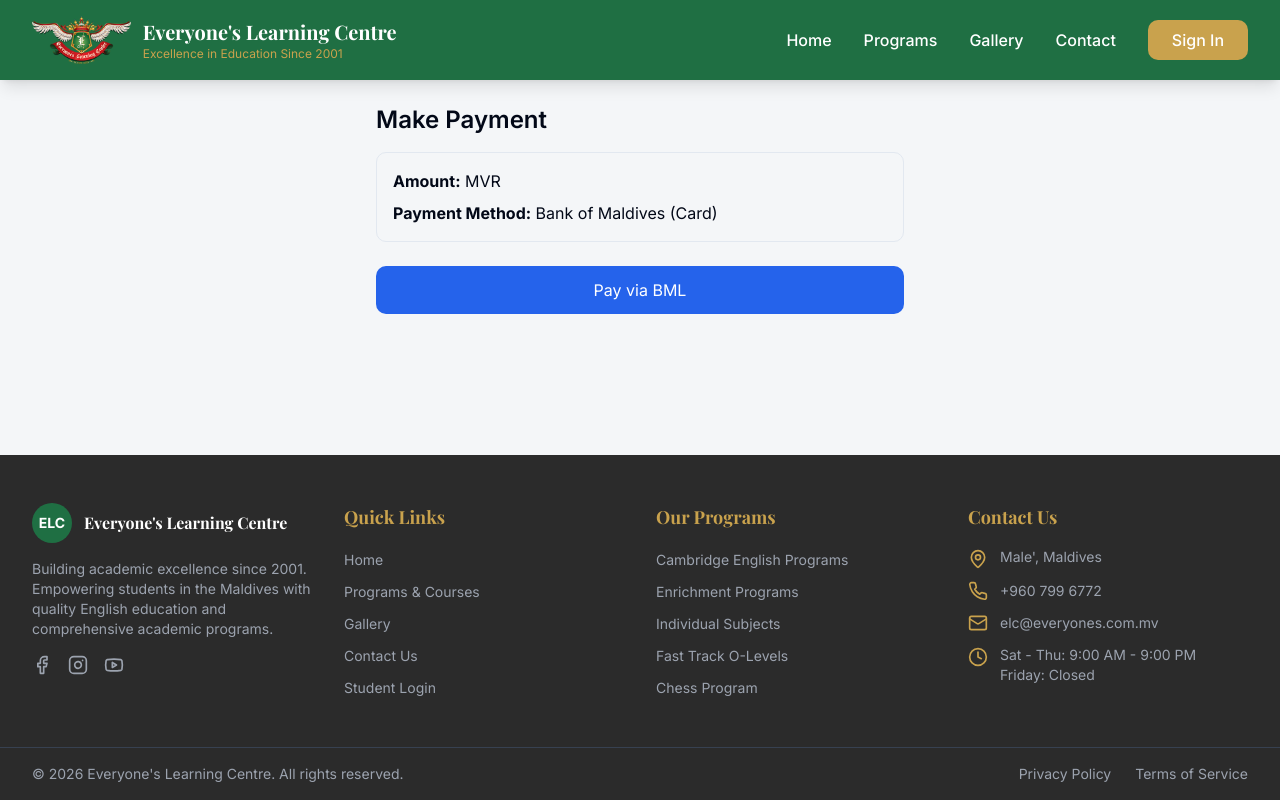
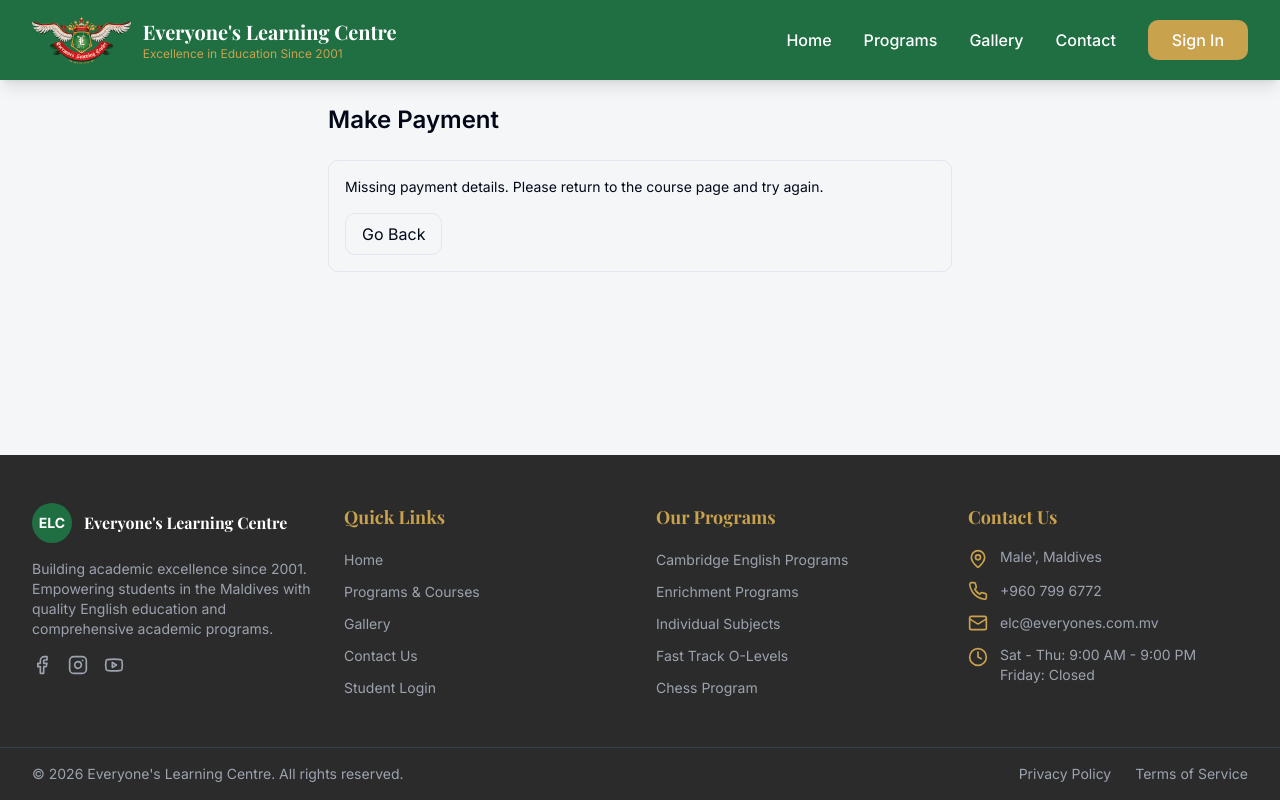
Before and after one commit to amynadil33-hub/ELC, a React (Vite) app: page /make-payment in a window 1280 px wide. Built offline with nearby package versions, Linux system fonts and the light colour scheme.

Commit message:
new file

```diff
--- a/src/pages/MakePayment.tsx
+++ b/src/pages/MakePayment.tsx
@@ -1,37 +1,76 @@
-import { useState } from "react";
-import { useNavigate } from "react-router-dom";
+import React, { useMemo, useState } from "react";
+import { useLocation, useNavigate, useSearchParams } from "react-router-dom";
 import Layout from "@/components/layout/Layout";
 import { supabase } from "@/lib/supabase";
 import { toast } from "sonner";
 
-interface MakePaymentProps {
-  courseId: string;
-  amount: number;
+type PaymentMode = "bml" | "transfer";
+
+// ✅ Change this if your bucket name is different
+const SLIP_BUCKET = "payment_slips";
+
+// Bank details (as per your summary)
+const BANK_NAME = "Bank of Maldives";
+const ACCOUNT_NAME = "Emir X Pvt Ltd";
+const ACCOUNT_NUMBER = "7730000761972";
+
+function toNumberSafe(v: unknown): number | null {
+  const n = typeof v === "number" ? v : Number(v);
+  return Number.isFinite(n) && n > 0 ? n : null;
 }
 
-export default function MakePayment({ courseId, amount }: MakePaymentProps) {
-  const [loading, setLoading] = useState(false);
+export default function MakePayment() {
   const navigate = useNavigate();
+  const location = useLocation();
+  const [searchParams] = useSearchParams();
 
-  const handleBmlPayment = async () => {
-    try {
-      setLoading(true);
+  const [mode, setMode] = useState<PaymentMode>("bml");
+  const [loadingBml, setLoadingBml] = useState(false);
+  const [loadingTransfer, setLoadingTransfer] = useState(false);
 
-      // 🔑 VERY IMPORTANT: get the logged-in session
+  const [slipFile, setSlipFile] = useState<File | null>(null);
+
+  // ✅ Read courseId/amount from either query params OR location.state
+  const { courseId, amount } = useMemo(() => {
+    const qpCourseId = searchParams.get("courseId") || searchParams.get("course_id");
+    const qpAmount = searchParams.get("amount");
+
+    const st: any = location.state || {};
+    const stateCourseId = st.courseId || st.course_id || st.id;
+    const stateAmount = st.amount || st.total_amount || st.totalAmount;
+
+    const finalCourseId = qpCourseId || stateCourseId || "";
+    const finalAmount = toNumberSafe(qpAmount ?? stateAmount);
+
+    return { courseId: finalCourseId, amount: finalAmount };
+  }, [location.state, searchParams]);
+
+  const requireSession = async () => {
     const {
       data: { session },
-        error: sessionError,
+      error,
     } = await supabase.auth.getSession();
 
-      if (sessionError || !session) {
-        toast.error("You must be logged in to continue");
+    if (error || !session) return null;
+    return session;
+  };
+
+  const handleBmlPay = async () => {
+    if (!courseId || !amount) {
+      toast.error("Missing course or amount. Please go back and try again.");
       return;
     }
 
-      // 🚀 Call Edge Function WITH Authorization header
-      const { data, error } = await supabase.functions.invoke(
-        "initiate-bml-payment-v2",
-        {
+    setLoadingBml(true);
+    try {
+      const session = await requireSession();
+      if (!session) {
+        toast.error("Please log in again.");
+        return;
+      }
+
+      // 🔑 CRITICAL: forward JWT explicitly
+      const { data, error } = await supabase.functions.invoke("initiate-bml-payment-v2", {
         headers: {
           Authorization: `Bearer ${session.access_token}`,
         },
@@ -39,52 +78,268 @@
           courseId,
           amount,
         },
-        }
-      );
+      });
 
       if (error) {
         console.error("BML start failed:", error);
-        toast.error("Failed to start BML payment");
+        toast.error("Failed to start BML payment.");
         return;
       }
 
       if (!data?.paymentUrl) {
-        console.error("Invalid BML response:", data);
-        toast.error("Invalid payment response from BML");
+        console.error("BML response missing paymentUrl:", data);
+        toast.error("BML did not return a payment URL.");
         return;
       }
 
-      // ✅ REDIRECT USER TO BML CARD PAGE
+      // ✅ Redirect to BML hosted card page
       window.location.href = data.paymentUrl;
-    } catch (err) {
-      console.error("Unexpected error:", err);
-      toast.error("Something went wrong");
+    } catch (e) {
+      console.error(e);
+      toast.error("Unexpected error starting BML payment.");
     } finally {
-      setLoading(false);
+      setLoadingBml(false);
+    }
+  };
+
+  const validateSlip = (file: File) => {
+    const allowed = ["image/jpeg", "image/png", "application/pdf"];
+    if (!allowed.includes(file.type)) return "Slip must be JPG, PNG, or PDF.";
+    const maxMb = 8;
+    if (file.size > maxMb * 1024 * 1024) return `Slip must be under ${maxMb}MB.`;
+    return null;
+  };
+
+  const handleTransferSubmit = async () => {
+    if (!courseId || !amount) {
+      toast.error("Missing course or amount. Please go back and try again.");
+      return;
+    }
+    if (!slipFile) {
+      toast.error("Please upload your transfer slip.");
+      return;
+    }
+
+    const slipErr = validateSlip(slipFile);
+    if (slipErr) {
+      toast.error(slipErr);
+      return;
+    }
+
+    setLoadingTransfer(true);
+    try {
+      const session = await requireSession();
+      if (!session) {
+        toast.error("Please log in again.");
+        return;
+      }
+
+      // 1) Create payment row first (so we have an ID)
+      const { data: payment, error: insertErr } = await supabase
+        .from("payments")
+        .insert({
+          user_id: session.user.id,
+          course_id: courseId,
+          total_amount: amount,
+          currency: "MVR",
+          status: "pending", // admin will verify later
+        })
+        .select("id")
+        .single();
+
+      if (insertErr || !payment?.id) {
+        console.error("Failed to create payment:", insertErr);
+        toast.error("Failed to create payment record.");
+        return;
+      }
+
+      const paymentId = payment.id as string;
+
+      // 2) Upload slip to storage
+      const ext = slipFile.name.split(".").pop() || "file";
+      const safeName = slipFile.name.replace(/[^\w.\-]+/g, "_");
+      const path = `slips/${session.user.id}/${paymentId}/${Date.now()}-${safeName}`;
+
+      const { error: uploadErr } = await supabase.storage
+        .from(SLIP_BUCKET)
+        .upload(path, slipFile, {
+          cacheControl: "3600",
+          upsert: false,
+          contentType: slipFile.type,
+        });
+
+      if (uploadErr) {
+        console.error("Slip upload failed:", uploadErr);
+
+        // Keep the payment row, but inform user
+        toast.error("Slip upload failed. Please try again.");
+        return;
+      }
+
+      // 3) Store slip path/url into the payment row (best effort)
+      // NOTE: If your column name differs, change it here.
+      const publicUrl = supabase.storage.from(SLIP_BUCKET).getPublicUrl(path).data.publicUrl;
+
+      // Try updating a couple of likely column names without breaking the flow
+      const tryUpdates = [
+        { slip_url: publicUrl, slip_path: path },
+        { slip_url: publicUrl },
+        { slip_path: path },
+      ];
+
+      let updated = false;
+      for (const payload of tryUpdates) {
+        const { error: updErr } = await supabase.from("payments").update(payload).eq("id", paymentId);
+        if (!updErr) {
+          updated = true;
+          break;
+        }
+      }
+
+      if (!updated) {
+        // Not fatal — admin can still match by paymentId, file exists in bucket
+        console.warn("Could not update payment with slip link (check column names).");
+      }
+
+      toast.success("Slip submitted. Payment pending verification.");
+
+      // Send user to success page (same page used by BML return)
+      navigate(`/payment/success?mode=transfer&paymentId=${encodeURIComponent(paymentId)}`);
+    } catch (e) {
+      console.error(e);
+      toast.error("Unexpected error submitting transfer payment.");
+    } finally {
+      setLoadingTransfer(false);
     }
   };
 
   return (
     <Layout>
-      <div className="max-w-xl mx-auto p-6">
-        <h1 className="text-2xl font-semibold mb-4">Make Payment</h1>
+      <div className="max-w-2xl mx-auto p-6">
+        <h1 className="text-2xl font-semibold mb-6">Make Payment</h1>
 
+        {!courseId || !amount ? (
+          <div className="border rounded-lg p-4">
+            <p className="text-sm">
+              Missing payment details. Please return to the course page and try again.
+            </p>
+            <button
+              type="button"
+              className="mt-4 px-4 py-2 rounded-lg border"
+              onClick={() => navigate(-1)}
+            >
+              Go Back
+            </button>
+          </div>
+        ) : (
+          <>
+            {/* Mode selector */}
+            <div className="flex gap-2 mb-6">
+              <button
+                type="button"
+                onClick={() => setMode("bml")}
+                className={`px-4 py-2 rounded-lg border ${
+                  mode === "bml" ? "bg-black text-white" : ""
+                }`}
+              >
+                BML Gateway
+              </button>
+
+              <button
+                type="button"
+                onClick={() => setMode("transfer")}
+                className={`px-4 py-2 rounded-lg border ${
+                  mode === "transfer" ? "bg-black text-white" : ""
+                }`}
+              >
+                Manual Bank Transfer
+              </button>
+            </div>
+
+            {/* Summary */}
             <div className="border rounded-lg p-4 mb-6">
-          <p className="mb-2">
-            <strong>Amount:</strong> MVR {amount}
+              <div className="flex justify-between text-sm">
+                <span>Amount</span>
+                <span className="font-semibold">MVR {amount}</span>
+              </div>
+              <div className="flex justify-between text-sm mt-2">
+                <span>Course ID</span>
+                <span className="font-mono text-xs">{courseId}</span>
+              </div>
+            </div>
+
+            {/* BML */}
+            {mode === "bml" && (
+              <div className="border rounded-lg p-5">
+                <h2 className="text-lg font-semibold mb-2">Pay via BML (Card)</h2>
+                <p className="text-sm mb-4">
+                  You will be redirected to the Bank of Maldives secure payment page.
                 </p>
-          <p>
-            <strong>Payment Method:</strong> Bank of Maldives (Card)
+
+                <button
+                  type="button"
+                  onClick={handleBmlPay}
+                  disabled={loadingBml}
+                  className="w-full bg-blue-600 text-white py-3 rounded-lg disabled:opacity-50"
+                >
+                  {loadingBml ? "Redirecting to BML..." : "Pay via BML"}
+                </button>
+              </div>
+            )}
+
+            {/* Transfer */}
+            {mode === "transfer" && (
+              <div className="border rounded-lg p-5">
+                <h2 className="text-lg font-semibold mb-2">Manual Bank Transfer</h2>
+                <p className="text-sm mb-4">
+                  Transfer the amount to the bank account below, then upload the transfer slip.
+                </p>
+
+                <div className="bg-gray-50 border rounded-lg p-4 mb-4 text-sm">
+                  <div className="flex justify-between">
+                    <span>Bank</span>
+                    <span className="font-semibold">{BANK_NAME}</span>
+                  </div>
+                  <div className="flex justify-between mt-2">
+                    <span>Account Name</span>
+                    <span className="font-semibold">{ACCOUNT_NAME}</span>
+                  </div>
+                  <div className="flex justify-between mt-2">
+                    <span>Account Number</span>
+                    <span className="font-semibold">{ACCOUNT_NUMBER}</span>
+                  </div>
+                </div>
+
+                <label className="block text-sm font-medium mb-2">Upload transfer slip (JPG/PNG/PDF)</label>
+                <input
+                  type="file"
+                  accept="image/jpeg,image/png,application/pdf"
+                  onChange={(e) => setSlipFile(e.target.files?.[0] ?? null)}
+                  className="block w-full text-sm"
+                />
+
+                {slipFile && (
+                  <p className="text-xs mt-2">
+                    Selected: <span className="font-mono">{slipFile.name}</span>
+                  </p>
+                )}
+
+                <button
+                  type="button"
+                  onClick={handleTransferSubmit}
+                  disabled={loadingTransfer}
+                  className="w-full mt-4 bg-green-600 text-white py-3 rounded-lg disabled:opacity-50"
+                >
+                  {loadingTransfer ? "Submitting..." : "Submit Slip for Verification"}
+                </button>
+
+                <p className="text-xs mt-3 text-gray-600">
+                  After submission, an admin will verify and enroll you (no auto-enrollment).
                 </p>
               </div>
-
-        <button
-          onClick={handleBmlPayment}
-          disabled={loading}
-          className="w-full bg-blue-600 text-white py-3 rounded-lg hover:bg-blue-700 disabled:opacity-50"
-        >
-          {loading ? "Redirecting to BML..." : "Pay via BML"}
-        </button>
+            )}
+          </>
+        )}
       </div>
     </Layout>
   );
```
Lines whose indentation alone changed are shown as unchanged.
